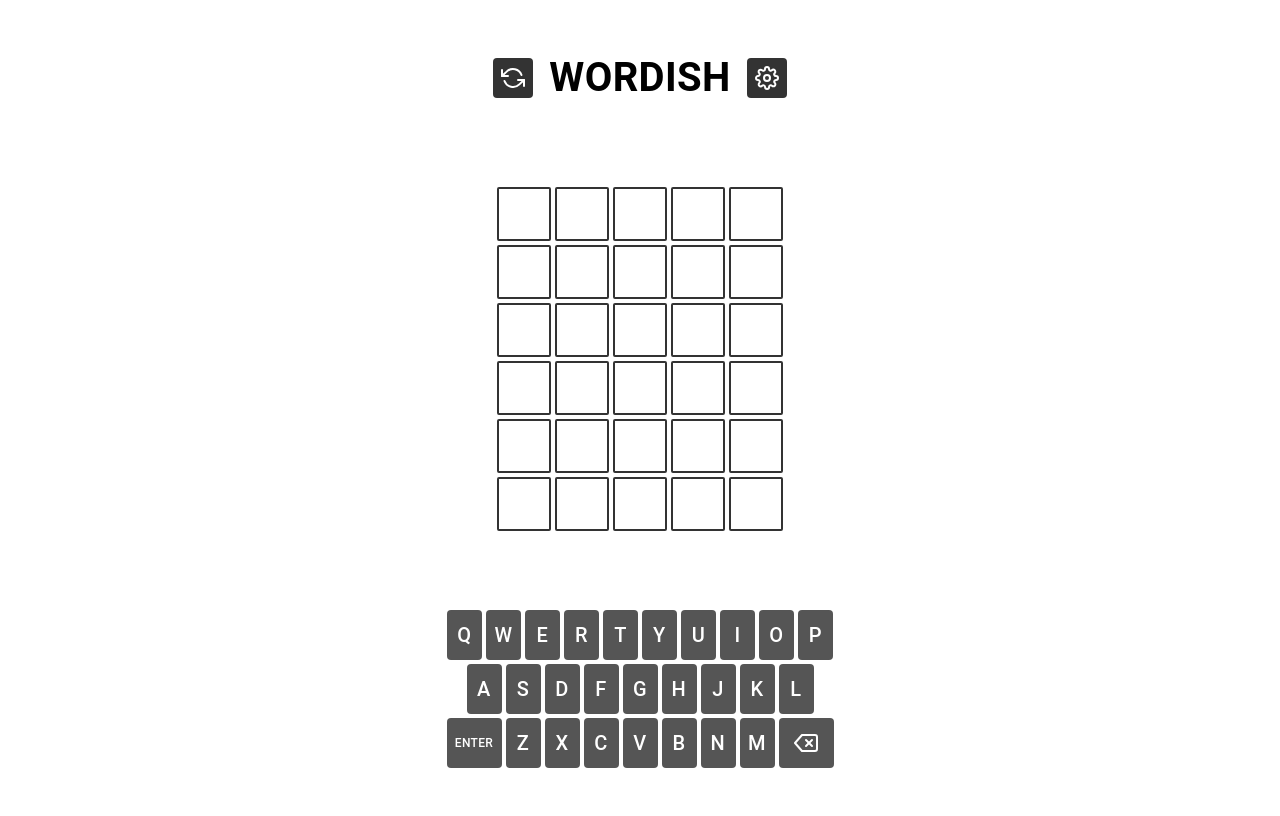
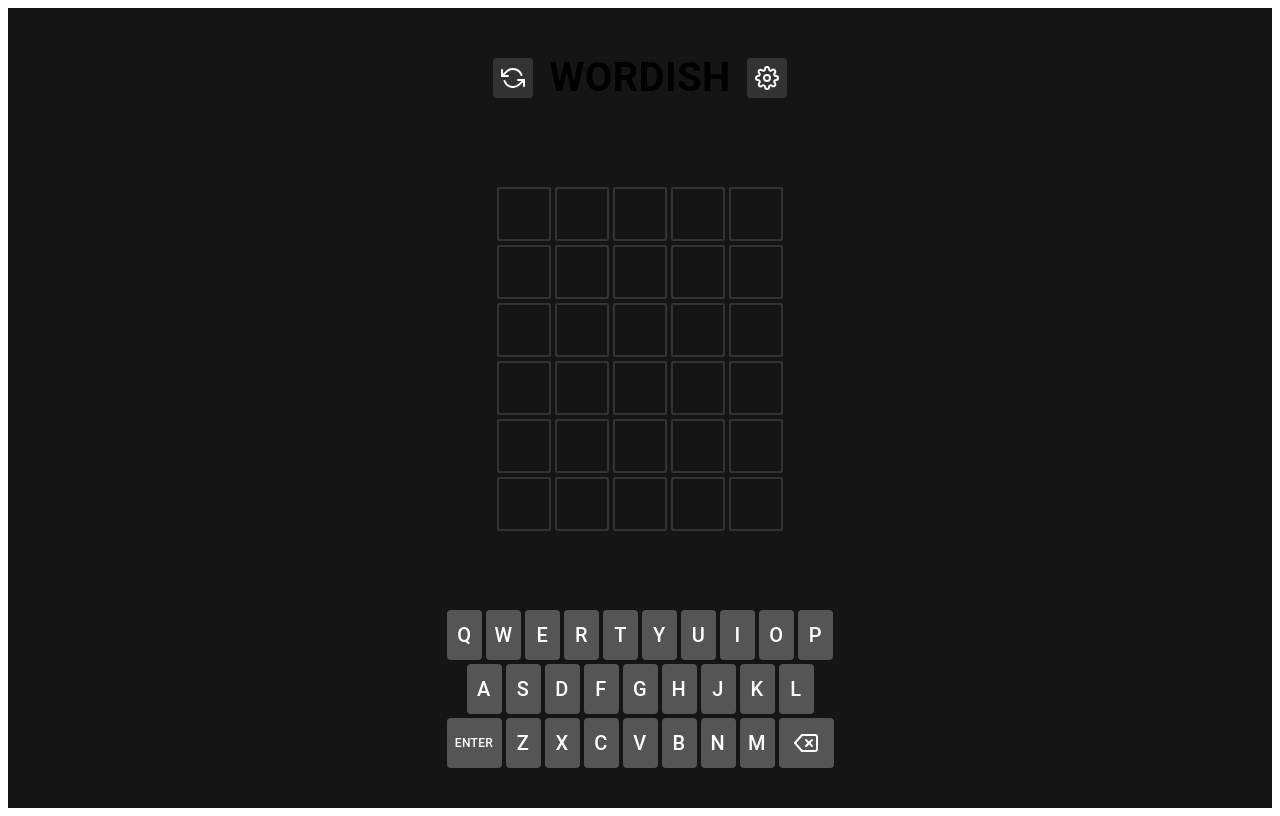
Before and after one commit to EsoterikStare/wordish, a React app: page / in a window 1280 px wide. Built offline with nearby package versions, Linux system fonts and the light colour scheme.

Commit message:
Add background color back to root div

```diff
--- a/src/App.jsx
+++ b/src/App.jsx
@@ -52,7 +52,7 @@ const App = () => {
   }, []);
 
   return (
-    <Grid alignItems="center" container flexDirection="column" justifyContent="space-around" sx={{ height: '100vh' }}>
+    <Grid alignItems="center" container flexDirection="column" justifyContent="space-around" sx={{ backgroundColor: '#151515', height: '100vh' }}>
       <Header title="WORDISH" />
       <Grid id="words-grid" alignItems="center" container item justifyContent="center" spacing={1}>
         {getWords().map((word, index) => (
```
